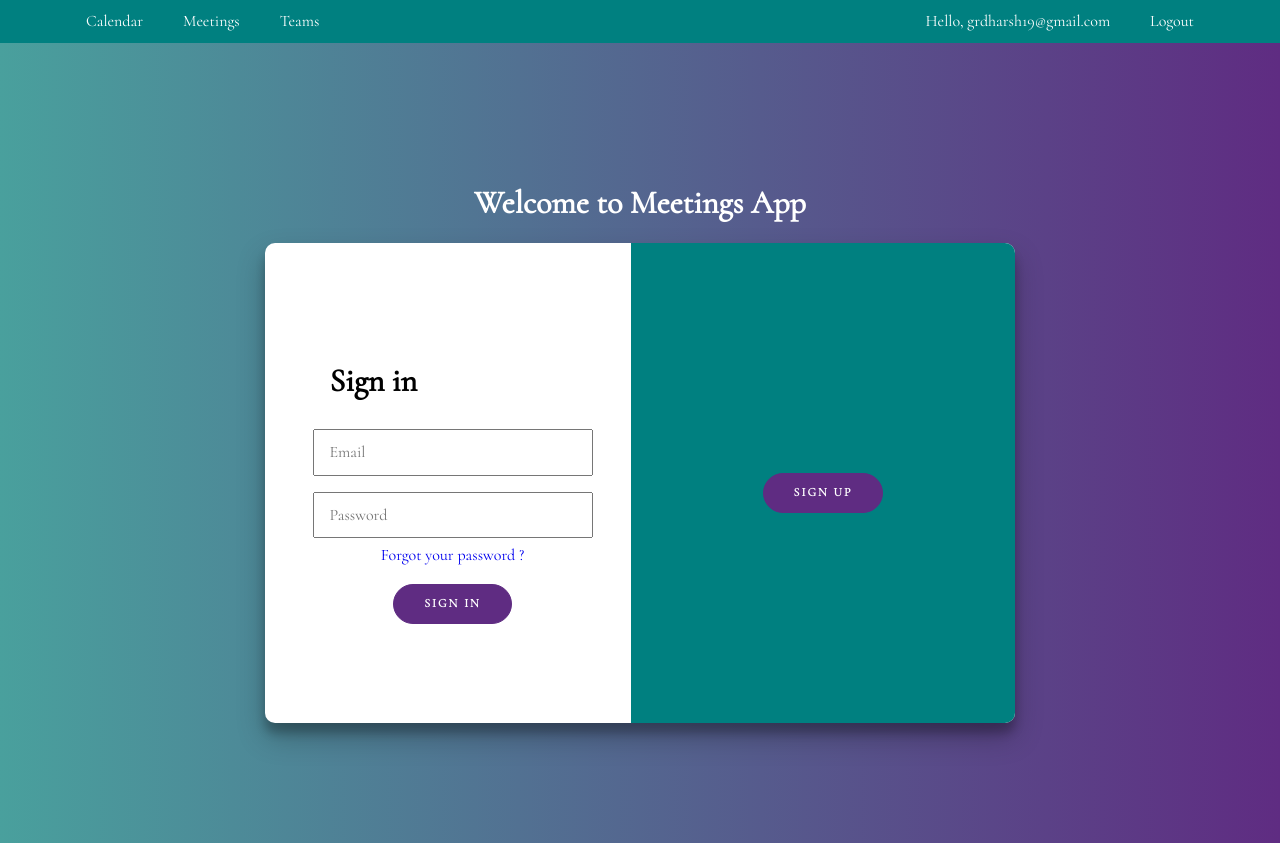
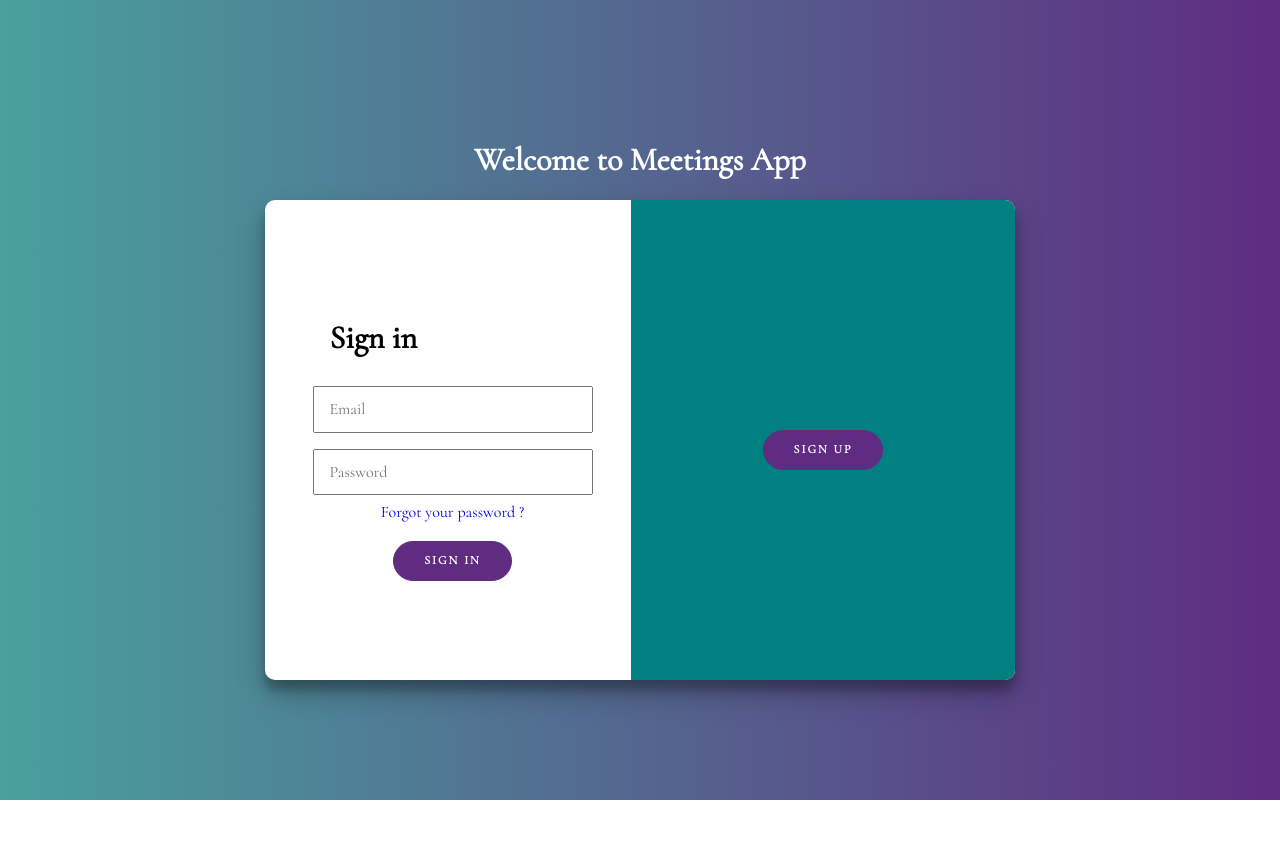
Before and after one commit to harshkandhway/meetings-app-vue, a Vue app: page / in a window 1280 px wide. After the commit the page ends 800 px from the top, so only its background shows below. Built offline with nearby package versions, Linux system fonts and the light colour scheme.

Commit message:
Nav in login fixed

```diff
--- a/src/components/MeetingsNav.vue
+++ b/src/components/MeetingsNav.vue
@@ -1,5 +1,5 @@
 <template>
-  <div class="hello">
+  <div class="hello" v-if="isAuthenticated">
     <nav>
         <div class="mob-nav">
             <div class="nav-button">
@@ -58,6 +58,12 @@
 <script>
 export default {
   name: 'MeetingsNav',
+
+  computed:{
+      isAuthenticated(){
+          return this.$store.getters.isAuthenticated;
+      }
+  },
 
   methods:{
       logOut(){
--- a/src/stores/modules/auth.js
+++ b/src/stores/modules/auth.js
@@ -20,6 +20,11 @@ const auth={
         },
         setName( state, name ) {
             state.name = name;
+        }
+    },
+    getters:{
+        isAuthenticated(state){
+            return !!state.token
         }
     },
     actions:{
```
